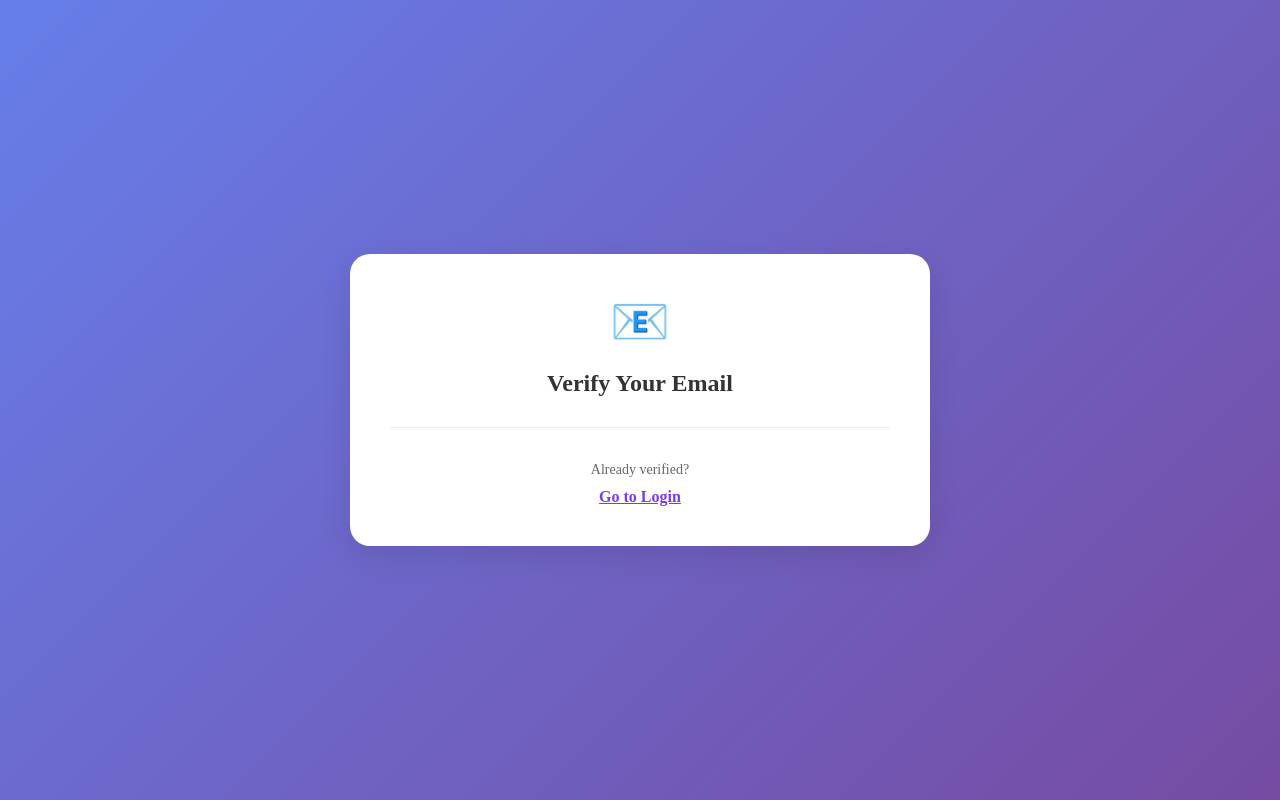
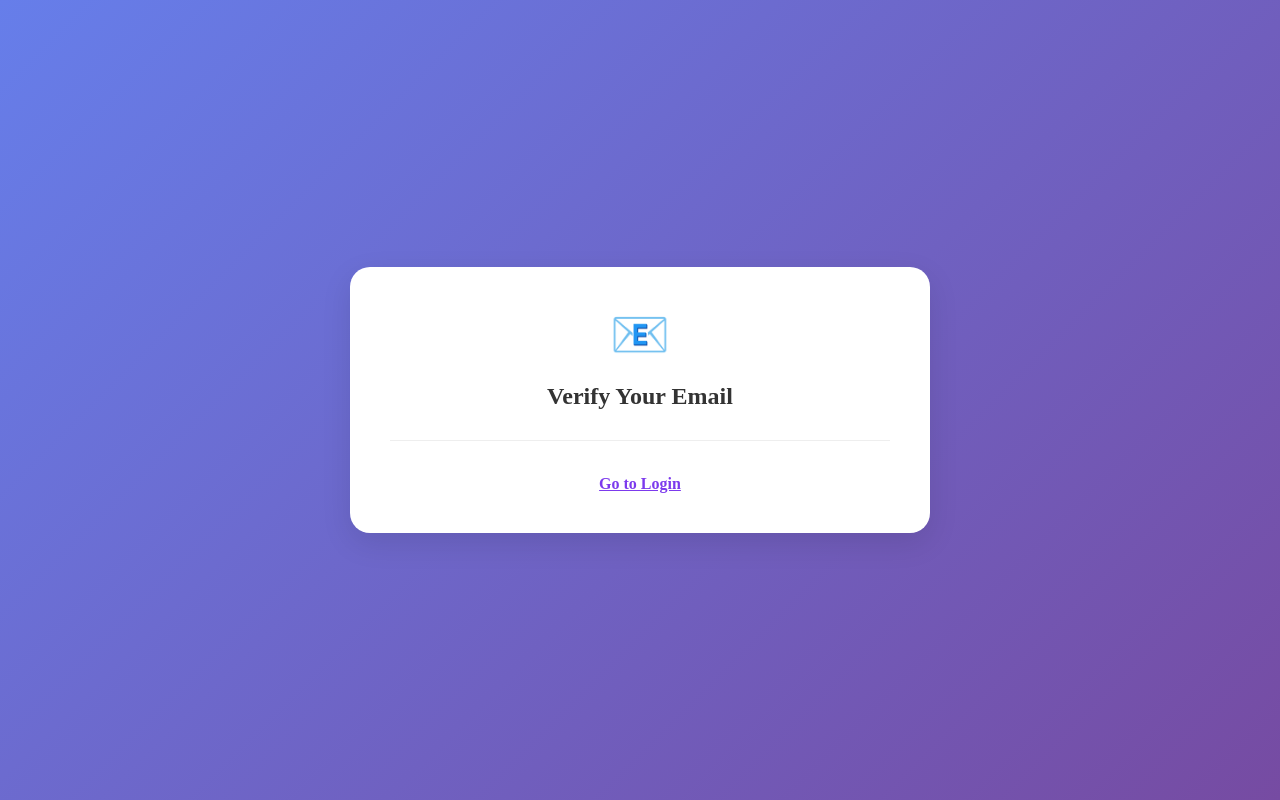
Before and after one commit to KushalPathave02/Major_project_Btech, a React (Create React App) app in the folder client/: page /verify-email in a window 1280 px wide. Built offline with nearby package versions, Linux system fonts and the light colour scheme; no server answers.

Commit message:
changes in personal page,password  ..>>>

```diff
--- a/client/src/pages/VerifyEmail.tsx
+++ b/client/src/pages/VerifyEmail.tsx
@@ -227,7 +227,7 @@ const VerifyEmail: React.FC = () => {
         {status === 'pending' && (
           <div style={{ marginTop: '30px', paddingTop: '20px', borderTop: '1px solid #eee' }}>
             <p style={{ fontSize: '14px', color: '#666', marginBottom: '10px' }}>
-              Already verified?
+
             </p>
             <Link
               to="/login"
```
